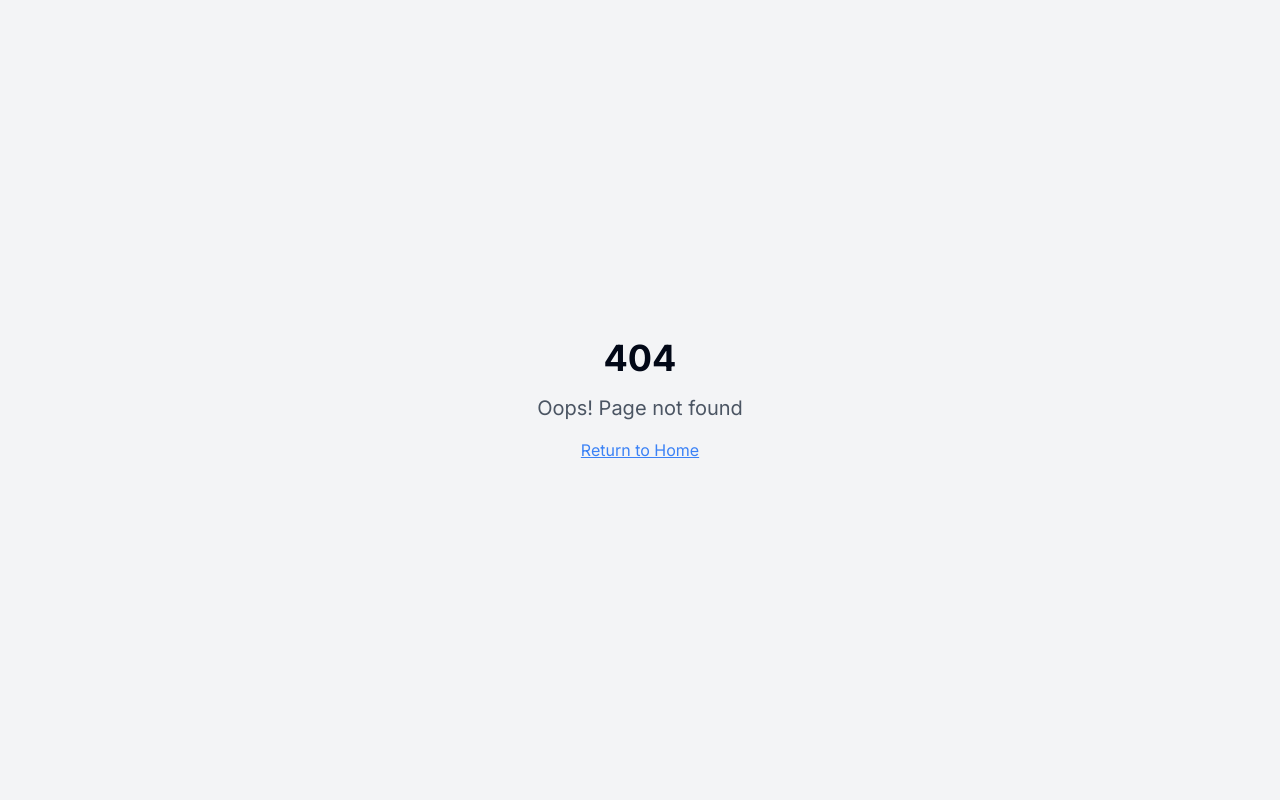
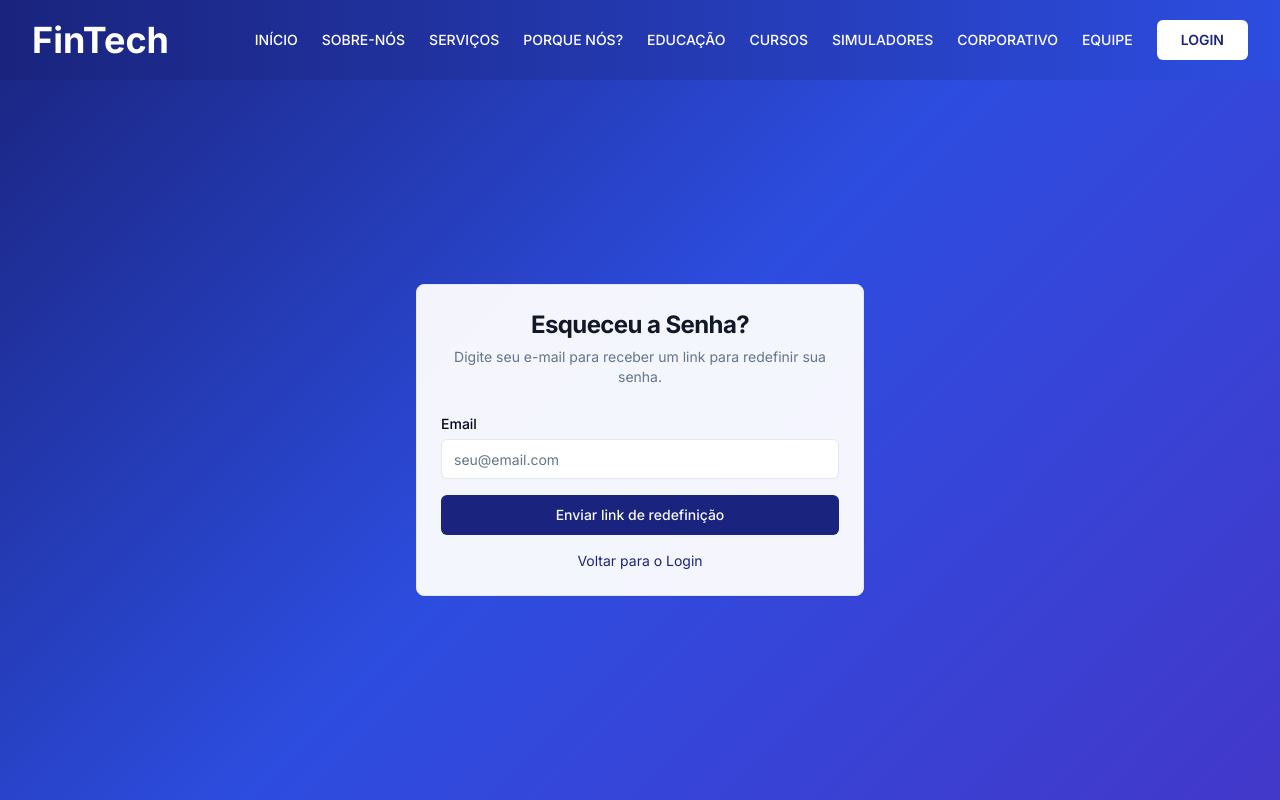
Before and after one commit to 302781/fintech-future-site, a React (Vite) app: page /forgot-password in a window 1280 px wide. Before the commit this address had no page. Built offline with nearby package versions, Linux system fonts and the light colour scheme.

Commit message:
feat: Create "Esqueci a Senha" screen
Created the "Esqueci a Senha" screen and implemented navigation from the login page.

```diff
--- a/src/App.tsx
+++ b/src/App.tsx
@@ -23,6 +23,8 @@ import EscolaBasica from "./pages/EscolaBasica";
 import EscolaPremium from "./pages/EscolaPremium";
 import RedeEnsino from "./pages/RedeEnsino";
 import NotFound from "./pages/NotFound";
+import ForgotPassword from "./pages/ForgotPassword";
+import UpdatePassword from "./pages/UpdatePassword";
 
 const queryClient = new QueryClient();
 
@@ -46,6 +48,8 @@ const App = () => (
             <Route path="/rede-ensino" element={<RedeEnsino />} />
             <Route path="/equipe" element={<Equipe />} />
             <Route path="/login" element={<Login />} />
+            <Route path="/forgot-password" element={<ForgotPassword />} />
+            <Route path="/update-password" element={<UpdatePassword />} />
             <Route path="/faq" element={<FAQ />} />
             <Route path="/pagamento" element={<FormularioPagamento />} />
             <Route path="/consultores" element={<ConsultoresFinanceiros />} />
--- /dev/null
+++ b/src/pages/ForgotPassword.tsx
@@ -0,0 +1,84 @@
+
+import { useState } from 'react';
+import { Link } from 'react-router-dom';
+import { supabase } from '@/integrations/supabase/client';
+import { Button } from '@/components/ui/button';
+import { Input } from '@/components/ui/input';
+import { Label } from '@/components/ui/label';
+import { Card, CardContent, CardDescription, CardHeader, CardTitle } from '@/components/ui/card';
+import { toast } from 'sonner';
+import Navigation from '@/components/Navigation';
+
+const ForgotPassword = () => {
+  const [email, setEmail] = useState('');
+  const [isLoading, setIsLoading] = useState(false);
+
+  const handlePasswordReset = async (e: React.FormEvent) => {
+    e.preventDefault();
+    setIsLoading(true);
+
+    const redirectTo = `${window.location.origin}/update-password`;
+
+    const { error } = await supabase.auth.resetPasswordForEmail(email, {
+      redirectTo,
+    });
+
+    if (error) {
+      toast.error('Erro ao solicitar redefinição: ' + error.message);
+    } else {
+      toast.success('Se existir uma conta com este e-mail, um link de redefinição será enviado.');
+    }
+
+    setIsLoading(false);
+  };
+
+  return (
+    <div className="min-h-screen fintech-gradient">
+      <Navigation />
+      <div className="flex items-center justify-center min-h-screen pt-20 px-4">
+        <Card className="w-full max-w-md bg-white/95 backdrop-blur-sm">
+          <CardHeader className="text-center">
+            <CardTitle className="text-2xl font-bold text-gray-900">
+              Esqueceu a Senha?
+            </CardTitle>
+            <CardDescription>
+              Digite seu e-mail para receber um link para redefinir sua senha.
+            </CardDescription>
+          </CardHeader>
+          <CardContent>
+            <form onSubmit={handlePasswordReset} className="space-y-4">
+              <div>
+                <Label htmlFor="email">Email</Label>
+                <Input
+                  id="email"
+                  name="email"
+                  type="email"
+                  placeholder="seu@email.com"
+                  required
+                  className="mt-1"
+                  value={email}
+                  onChange={(e) => setEmail(e.target.value)}
+                  disabled={isLoading}
+                />
+              </div>
+              <Button
+                type="submit"
+                className="w-full bg-[#1A247E] hover:bg-[#2D4DE0]"
+                disabled={isLoading}
+              >
+                {isLoading ? "Enviando..." : "Enviar link de redefinição"}
+              </Button>
+            </form>
+            <div className="mt-4 text-center text-sm">
+              <Link to="/login" className="text-[#1A247E] hover:underline">
+                Voltar para o Login
+              </Link>
+            </div>
+          </CardContent>
+        </Card>
+      </div>
+    </div>
+  );
+};
+
+export default ForgotPassword;
--- a/src/pages/Login.tsx
+++ b/src/pages/Login.tsx
@@ -1,6 +1,5 @@
-
 import { useState, useEffect } from 'react';
-import { useNavigate } from 'react-router-dom';
+import { useNavigate, Link } from 'react-router-dom';
 import Navigation from '@/components/Navigation';
 import { Button } from '@/components/ui/button';
 import { Input } from '@/components/ui/input';
@@ -127,9 +126,9 @@ const Login = () => {
                         <input type="checkbox" className="mr-2" />
                         <span className="text-sm text-gray-600">Lembrar-me</span>
                       </label>
-                      <a href="#" className="text-sm text-[#1A247E] hover:underline">
+                      <Link to="/forgot-password" className="text-sm text-[#1A247E] hover:underline">
                         Esqueceu a senha?
-                      </a>
+                      </Link>
                     </div>
 
                     <Button
--- /dev/null
+++ b/src/pages/UpdatePassword.tsx
@@ -0,0 +1,141 @@
+
+import { useState, useEffect } from 'react';
+import { useNavigate, Link } from 'react-router-dom';
+import { supabase } from '@/integrations/supabase/client';
+import { Button } from '@/components/ui/button';
+import { Input } from '@/components/ui/input';
+import { Label } from '@/components/ui/label';
+import { Card, CardContent, CardDescription, CardHeader, CardTitle } from '@/components/ui/card';
+import { toast } from 'sonner';
+import Navigation from '@/components/Navigation';
+import { Eye, EyeOff } from 'lucide-react';
+import { useAuth } from '@/contexts/AuthContext';
+
+const UpdatePassword = () => {
+  const [password, setPassword] = useState('');
+  const [confirmPassword, setConfirmPassword] = useState('');
+  const [showPassword, setShowPassword] = useState(false);
+  const [isLoading, setIsLoading] = useState(false);
+  const navigate = useNavigate();
+  const { session } = useAuth();
+
+  useEffect(() => {
+    // This component relies on the onAuthStateChange in AuthContext to handle
+    // the PASSWORD_RECOVERY event and establish a session when the user
+    // arrives from a password recovery link.
+  }, [session]);
+
+  const handleUpdatePassword = async (e: React.FormEvent) => {
+    e.preventDefault();
+    if (password !== confirmPassword) {
+      toast.error('As senhas não coincidem.');
+      return;
+    }
+    if (password.length < 8) {
+        toast.error('A senha deve ter no mínimo 8 caracteres.');
+        return;
+    }
+
+    setIsLoading(true);
+
+    const { error } = await supabase.auth.updateUser({ password });
+
+    if (error) {
+      toast.error('Erro ao atualizar a senha: ' + error.message);
+    } else {
+      toast.success('Senha atualizada com sucesso! Você pode fazer login agora.');
+      await supabase.auth.signOut();
+      navigate('/login');
+    }
+
+    setIsLoading(false);
+  };
+
+  if (!session) {
+      return (
+        <div className="min-h-screen fintech-gradient">
+          <Navigation />
+          <div className="flex items-center justify-center min-h-screen pt-20 px-4">
+              <Card className="w-full max-w-md bg-white/95 backdrop-blur-sm text-center">
+                  <CardHeader>
+                      <CardTitle>Link Inválido ou Expirado</CardTitle>
+                      <CardDescription>Para redefinir sua senha, por favor, solicite um novo link.</CardDescription>
+                  </CardHeader>
+                  <CardContent>
+                      <Link to="/forgot-password">
+                          <Button>Solicitar Novo Link</Button>
+                      </Link>
+                  </CardContent>
+              </Card>
+          </div>
+        </div>
+      )
+  }
+
+  return (
+    <div className="min-h-screen fintech-gradient">
+      <Navigation />
+      <div className="flex items-center justify-center min-h-screen pt-20 px-4">
+        <Card className="w-full max-w-md bg-white/95 backdrop-blur-sm">
+          <CardHeader className="text-center">
+            <CardTitle className="text-2xl font-bold text-gray-900">
+              Redefinir Senha
+            </CardTitle>
+            <CardDescription>
+              Crie uma nova senha para sua conta.
+            </CardDescription>
+          </CardHeader>
+          <CardContent>
+            <form onSubmit={handleUpdatePassword} className="space-y-4">
+              <div>
+                <Label htmlFor="new-password">Nova Senha</Label>
+                <div className="relative mt-1">
+                    <Input
+                        id="new-password"
+                        name="new-password"
+                        type={showPassword ? "text" : "password"}
+                        placeholder="Sua nova senha"
+                        required
+                        value={password}
+                        onChange={(e) => setPassword(e.target.value)}
+                    />
+                    <button
+                        type="button"
+                        onClick={() => setShowPassword(!showPassword)}
+                        className="absolute right-3 top-1/2 transform -translate-y-1/2 text-gray-400 hover:text-gray-600"
+                    >
+                        {showPassword ? <EyeOff size={20} /> : <Eye size={20} />}
+                    </button>
+                </div>
+              </div>
+              <div>
+                <Label htmlFor="confirm-password">Confirmar Nova Senha</Label>
+                <Input
+                    id="confirm-password"
+                    name="confirm-password"
+                    type={showPassword ? "text" : "password"}
+                    placeholder="Confirme sua nova senha"
+                    required
+                    value={confirmPassword}
+                    onChange={(e) => setConfirmPassword(e.target.value)}
+                />
+              </div>
+              <p className="text-xs text-gray-500 mt-1">
+                Mínimo 8 caracteres.
+              </p>
+              <Button
+                type="submit"
+                className="w-full bg-[#1A247E] hover:bg-[#2D4DE0]"
+                disabled={isLoading}
+              >
+                {isLoading ? "Atualizando..." : "Atualizar Senha"}
+              </Button>
+            </form>
+          </CardContent>
+        </Card>
+      </div>
+    </div>
+  );
+};
+
+export default UpdatePassword;
```
